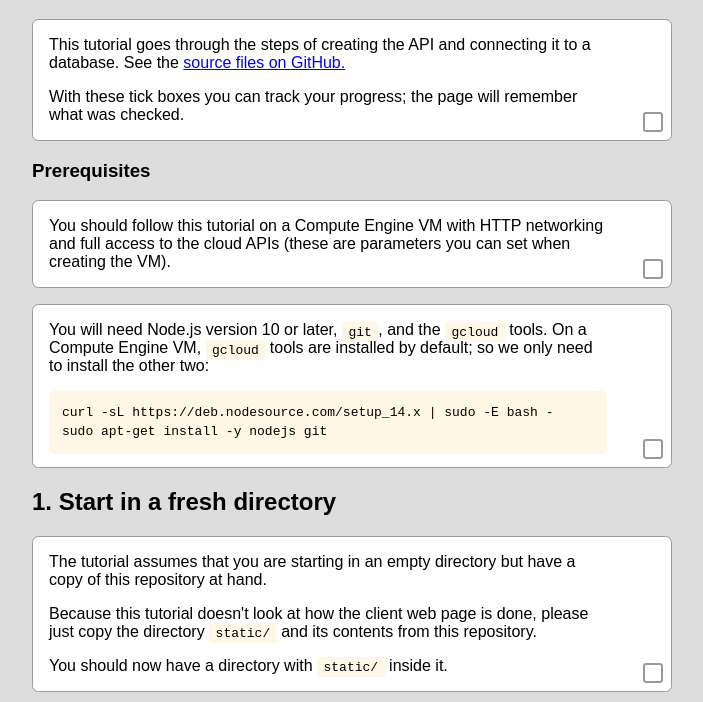
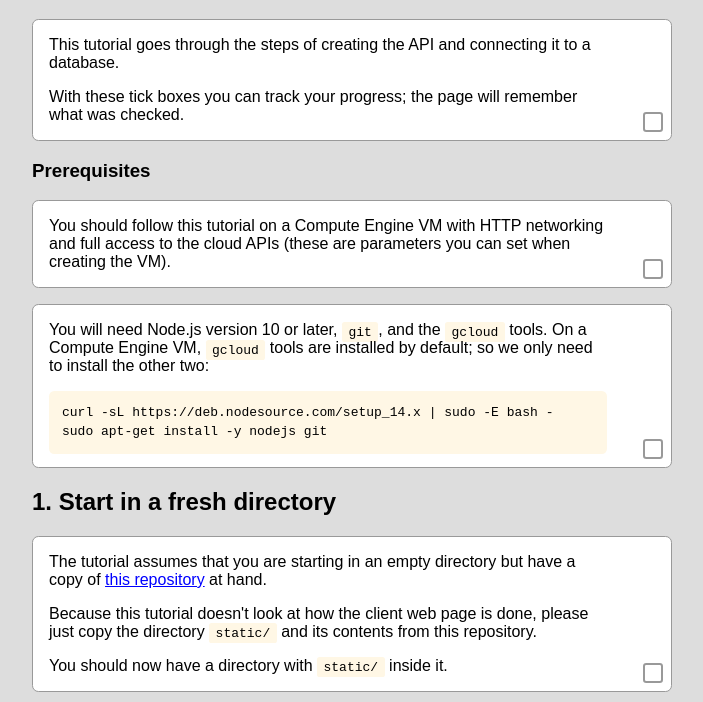
Before and after one commit to portsoc/cloud-api-nodejs-datastore, a website: page docs/index.html in a window 1280 px wide. Shown: the part 98-800 px from the top of the page, without its empty margins (304-1007 px from the left). Drawn offline with Linux system fonts and the light colour scheme.

Commit message:
moved mention of repo to where first needed

```diff
--- a/docs/index.html
+++ b/docs/index.html
@@ -144,7 +144,7 @@ a {
 
 
 <section class="tick">
-  <p>This tutorial goes through the steps of creating the API and connecting it to a database. See the <a href="https://github.com/portsoc/cloud-api-nodejs-datastore">source files on GitHub.</a>
+  <p>This tutorial goes through the steps of creating the API and connecting it to a database.
 
   <p class="help">With these tick boxes you can track your progress; the page will remember what was checked.
 </section>
@@ -170,7 +170,7 @@ sudo apt-get install -y nodejs git
   <h2> 1. Start in a fresh directory</h2>
 
 <section class="tick">
-  <p>The tutorial assumes that you are starting in an empty directory but have a copy of this repository at hand.
+  <p>The tutorial assumes that you are starting in an empty directory but have a copy of <a href="https://github.com/portsoc/cloud-api-nodejs-datastore">this repository</a> at hand.
 
   <p>Because this tutorial doesn't look at how the client web page is done, please just copy the directory <code>static/</code> and its contents from this repository.
 
```
